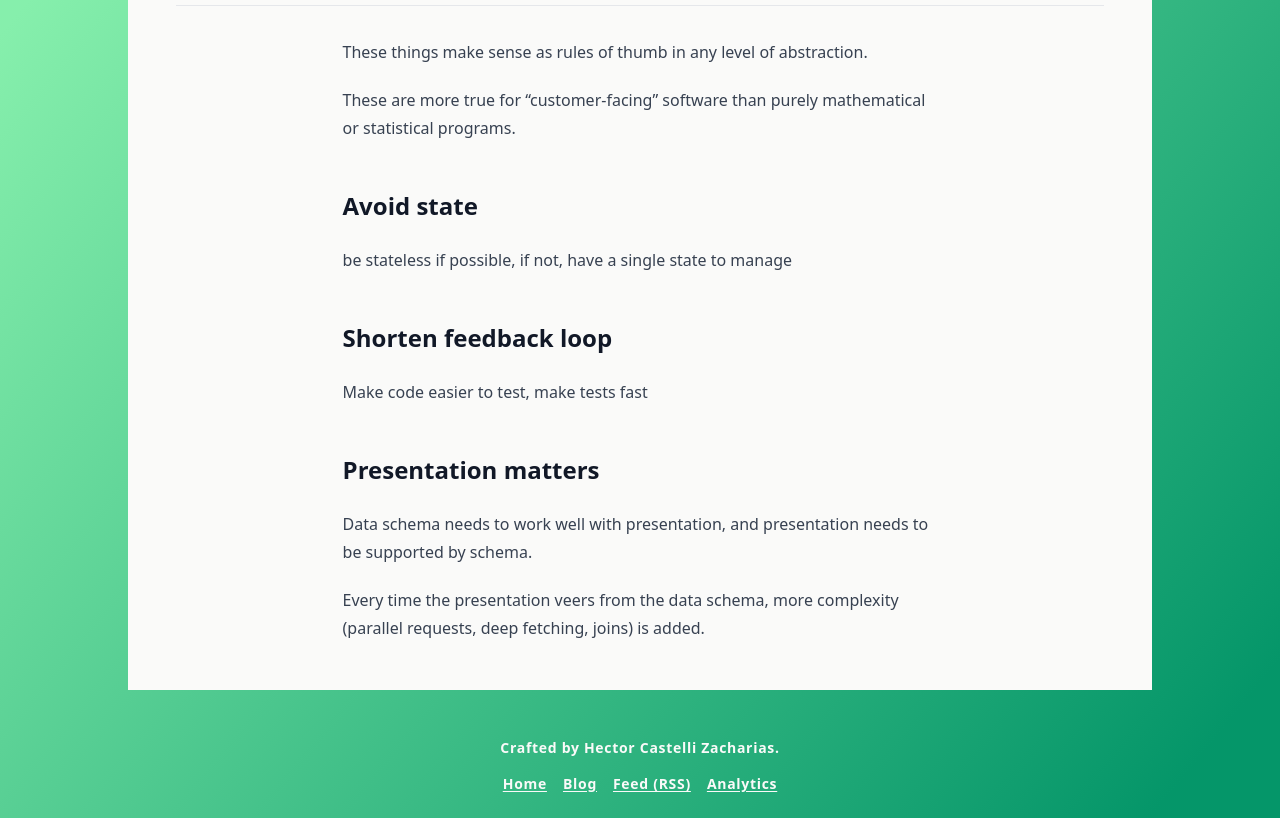
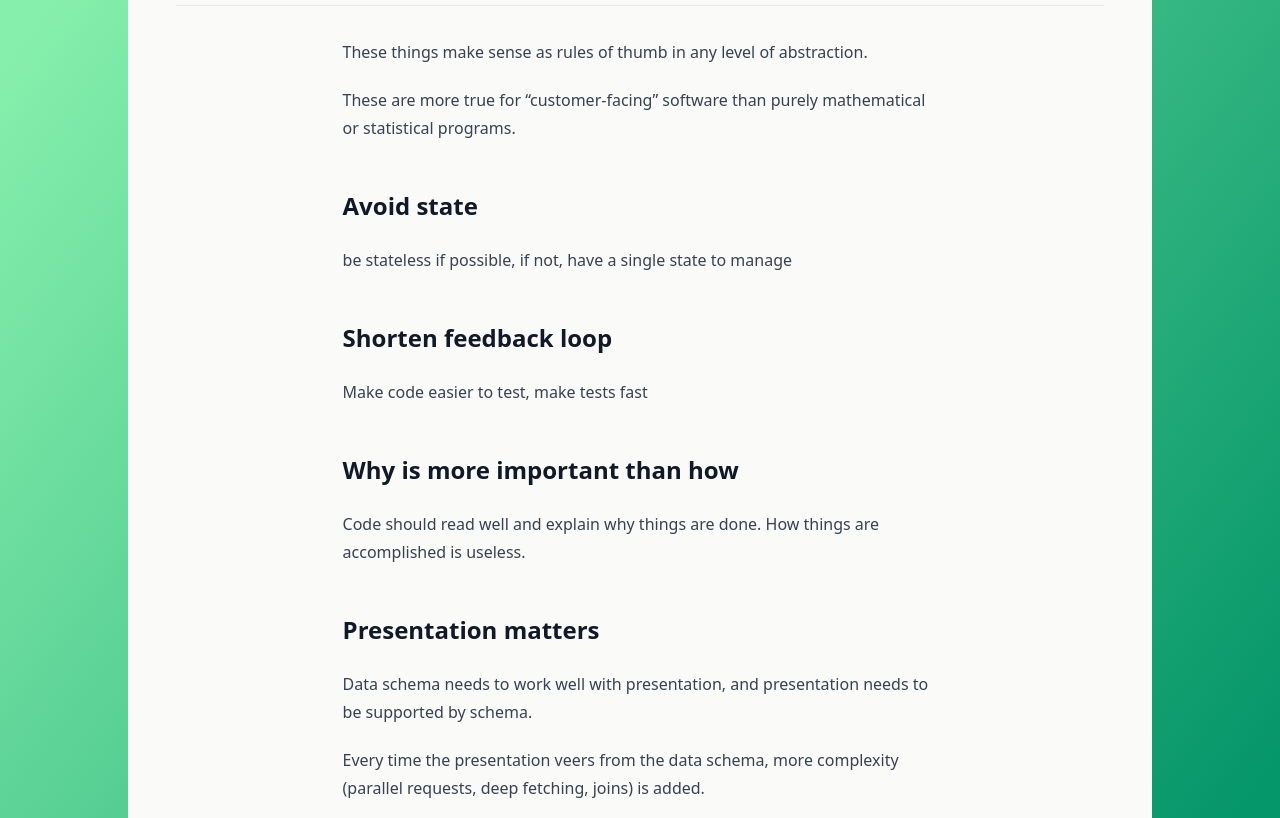
Before and after one commit to HectorCastelli/website, an Astro site: page /blog/axioms-of-development in a window 1280 px wide. Shown: the part 279-1097 px from the top of the page. Built offline with nearby package versions, Linux system fonts and the light colour scheme; Astro itself is replaced by a stand-in of ours; what astro-og-canvas would draw is missing.

Commit message:
add one more candidate for axiom

```diff
--- a/src/content/blog/axioms-of-development.md
+++ b/src/content/blog/axioms-of-development.md
@@ -17,6 +17,10 @@ be stateless if possible, if not, have a single state to manage
 
 Make code easier to test, make tests fast
 
+## Why is more important than how
+
+Code should read well and explain why things are done. How things are accomplished is useless.
+
 ## Presentation matters
 
 Data schema needs to work well with presentation, and presentation needs to be supported by schema.
```
